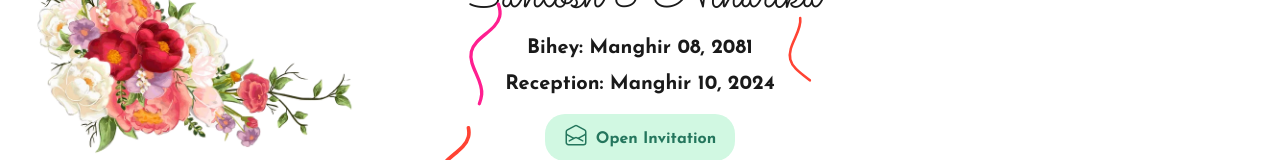
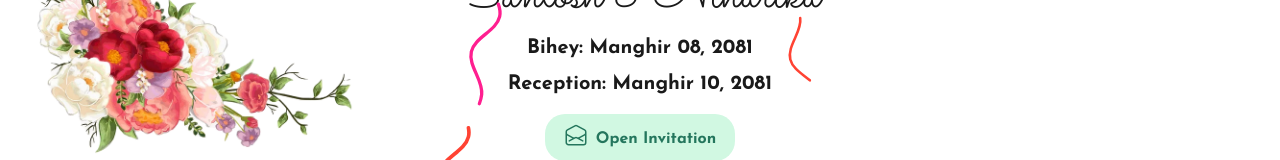
Before and after one commit to ubr0n/weddingrsvp, a React (Vite) app: page / in a window 1280 px wide. Shown: the part 610-770 px from the top of the page. Built offline with nearby package versions, Linux system fonts and the light colour scheme.

Commit message:
date change

```diff
--- a/src/components/Invitation.tsx
+++ b/src/components/Invitation.tsx
@@ -30,7 +30,7 @@ const Invitation = ({ setInvitationOpened, setShowConfetti }: Props) => {
       <h1 className="text-lg italic">of</h1>
       <h1 className="font-cursive">Santosh & Niharika</h1>
       <h2 className="font-bold text-xl">Bihey: Manghir 08, 2081</h2>
-      <h2 className="font-bold text-xl">Reception: Manghir 10, 2024</h2>
+      <h2 className="font-bold text-xl">Reception: Manghir 10, 2081</h2>
       <button
         onClick={handleButtonClick}
         className="text-[#24765d] bg-[#d1f8e2] border-none outline-none rounded-[20px] flex gap-2 justify-center font-bold z-10 mt-2"
```
